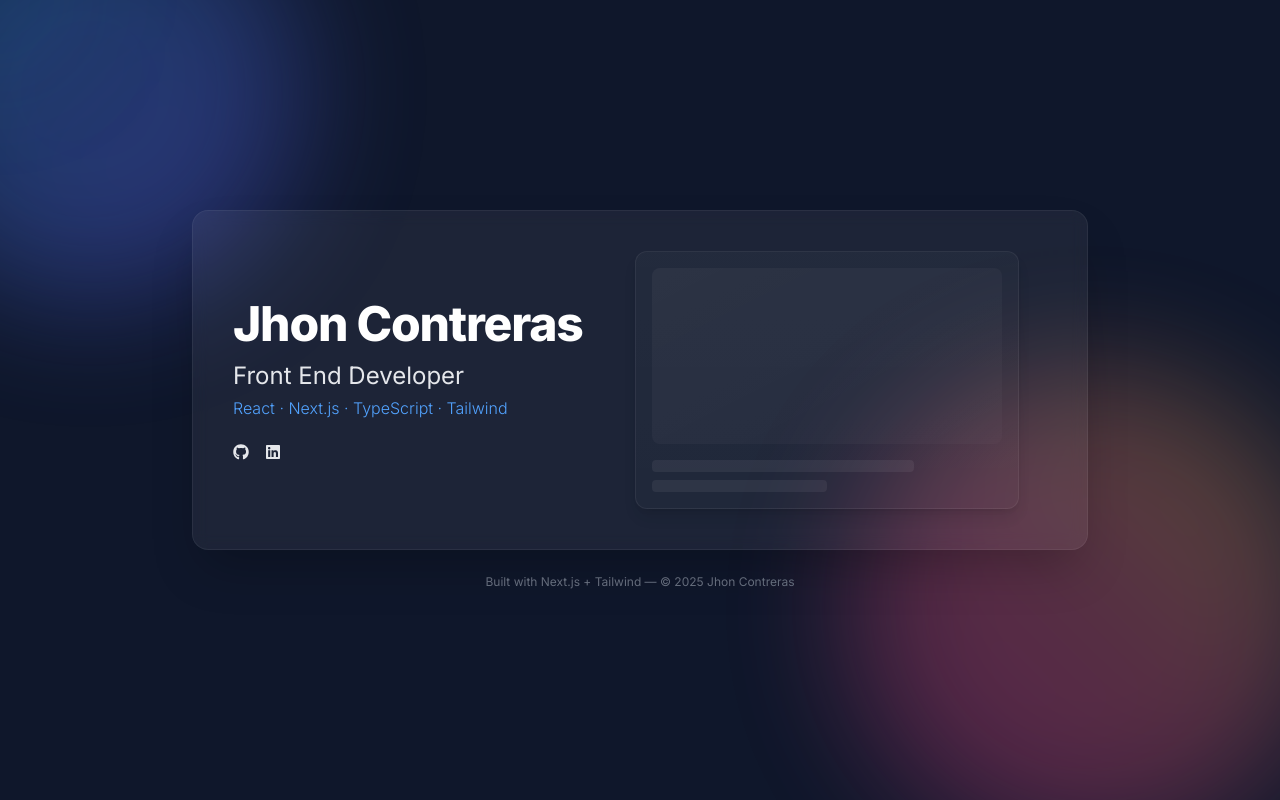
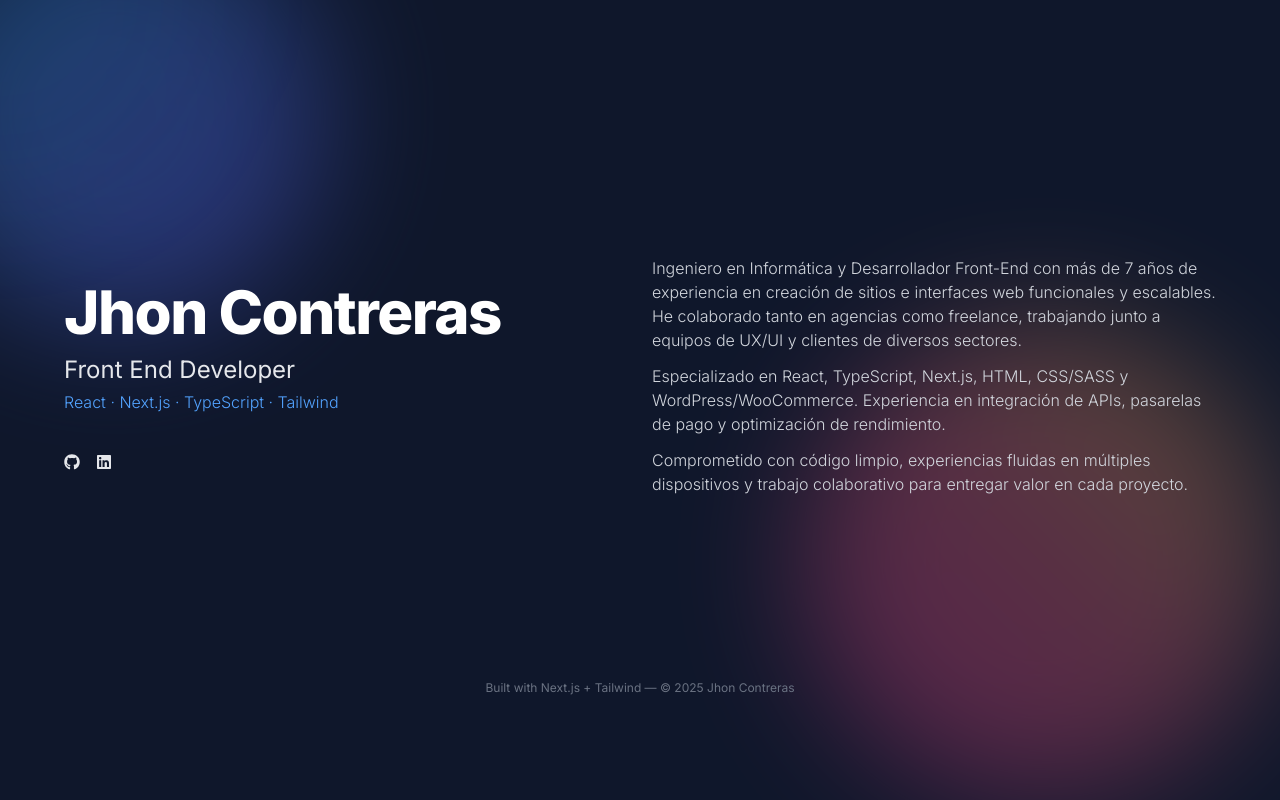
Before and after one commit to Jhon-Contreras/portfolio, a Next.js app: page / in a window 1280 px wide. Built offline with nearby package versions, Linux system fonts and the light colour scheme.

Commit message:
Contenido descripcion, halo, movimiento elementos bg

```diff
--- a/src/components/CursorHalo.tsx
+++ b/src/components/CursorHalo.tsx
@@ -16,10 +16,10 @@ export default function CursorHalo() {
     <div
       className="pointer-events-none fixed top-0 left-0 z-50 transition-transform duration-75 ease-out"
       style={{
-        transform: `translate(${pos.x - 75}px, ${pos.y - 75}px)`,
+        transform: `translate(${pos.x - 200}px, ${pos.y - 200}px)`,
       }}
     >
-      <div className="w-36 h-36 rounded-full bg-blue-400/10 blur-3xl"></div>
+      <div className="w-[400px] h-[400px] rounded-full bg-blue-400/5 blur-3xl"></div>
     </div>
   );
 }
--- a/src/pages/index.tsx
+++ b/src/pages/index.tsx
@@ -16,16 +16,16 @@ export default function Home() {
       <main className="min-h-screen bg-slate-900 relative overflow-hidden">
         <CursorHalo />
         {/* Decorative blurred gradients */}
-        <div className="absolute -left-24 -top-24 w-[420px] h-[420px] rounded-full bg-gradient-to-br from-[#006E9F] to-indigo-500 opacity-40 blur-3xl transform-gpu -translate-x-6 -translate-y-6 pointer-events-none"></div>
-        <div className="absolute right-0 bottom-0 w-[480px] h-[480px] rounded-full bg-gradient-to-tr from-pink-500 via-rose-400 to-amber-300 opacity-30 blur-3xl transform-gpu translate-x-12 translate-y-12 pointer-events-none"></div>
+        <div className="absolute -left-24 -top-24 w-[420px] h-[420px] rounded-full bg-gradient-to-br from-[#006E9F] to-indigo-500 opacity-40 blur-3xl pointer-events-none animate-float1"></div>
+        <div className="absolute right-0 bottom-0 w-[480px] h-[480px] rounded-full bg-gradient-to-tr from-pink-500 via-rose-400 to-amber-300 opacity-30 blur-3xl pointer-events-none animate-float2"></div>
 
-        <div className="relative z-10 flex min-h-screen items-center justify-center px-6 py-24">
-          <section className="max-w-4xl w-full">
-            <div className="mx-auto backdrop-blur-sm bg-white/6 border border-white/6 rounded-2xl p-10 shadow-2xl">
-              <div className="flex flex-col md:flex-row md:items-center md:justify-between gap-6">
+        <div className="relative z-10 flex min-h-screen items-start justify-center px-6 py-24">
+          <section className="max-w-6xl w-full">
+            <div className="flex flex-col md:flex-row md:items-center md:justify-between gap-6 h-auto md:h-[70vh]">
+              <div className="flex-1 flex items-center justify-start">
                 <div>
                   <h1
-                    className={`${inter.className} text-4xl sm:text-5xl font-extrabold tracking-tight text-white`}
+                    className={`${inter.className} text-4xl sm:text-6xl font-extrabold tracking-tight text-white`}
                   >
                     Jhon Contreras
                   </h1>
@@ -39,25 +39,7 @@ export default function Home() {
                   >
                     React · Next.js · TypeScript · Tailwind
                   </p>
-
-                  {/**
-                *  <div className="mt-6 flex flex-wrap gap-3">
-                  <Link
-                    href="#portfolio"
-                    className="inline-flex items-center gap-3 rounded-full px-5 py-2.5 bg-white/10 hover:bg-white/20 text-white transition"
-                  >
-                    Ver portfolio
-                  </Link>
-
-                  <Link
-                    href="#contact"
-                    className="inline-flex items-center gap-3 rounded-full px-5 py-2.5 border border-white/10 hover:bg-white/5 text-white transition"
-                  >
-                    Contacto
-                  </Link>
-                </div>
-                */}
-                  <div className="mt-6 flex items-center gap-4">
+                  <div className="mt-10 flex items-center gap-4">
                     <a
                       href="https://github.com/Jhon-Contreras"
                       target="_blank"
@@ -80,15 +62,49 @@ export default function Home() {
                   </div>
                 </div>
 
-                <div className="flex-1 flex items-center justify-center">
-                  {/* Example hero card / screenshot placeholder */}
-                  <div className="w-full max-w-sm rounded-xl border border-white/6 bg-gradient-to-b from-white/3 to-white/2 p-4 shadow-lg">
-                    <div className="h-44 rounded-lg bg-gradient-to-br from-white/6 to-white/3 animate-pulse" />
-                    <div className="mt-4 space-y-2">
-                      <div className="h-3 w-3/4 rounded bg-white/6" />
-                      <div className="h-3 w-1/2 rounded bg-white/6" />
-                    </div>
-                  </div>
+                {/**
+                *  <div className="mt-6 flex flex-wrap gap-3">
+                  <Link
+                    href="#portfolio"
+                    className="inline-flex items-center gap-3 rounded-full px-5 py-2.5 bg-white/10 hover:bg-white/20 text-white transition"
+                  >
+                    Ver portfolio
+                  </Link>
+
+                  <Link
+                    href="#contact"
+                    className="inline-flex items-center gap-3 rounded-full px-5 py-2.5 border border-white/10 hover:bg-white/5 text-white transition"
+                  >
+                    Contacto
+                  </Link>
+                </div>
+                */}
+              </div>
+
+              <div className="flex-1 flex items-center justify-start">
+                {/* Example hero card / screenshot placeholder */}
+                <div className="w-full ">
+                  <p className={`${inter.className} font-light text-gray-300`}>
+                    Ingeniero en Informática y Desarrollador Front-End con más
+                    de 7 años de experiencia en creación de sitios e interfaces
+                    web funcionales y escalables. He colaborado tanto en
+                    agencias como freelance, trabajando junto a equipos de UX/UI
+                    y clientes de diversos sectores.
+                  </p>
+                  <p
+                    className={`${inter.className} mt-3 font-light text-gray-300`}
+                  >
+                    Especializado en React, TypeScript, Next.js, HTML, CSS/SASS
+                    y WordPress/WooCommerce. Experiencia en integración de APIs,
+                    pasarelas de pago y optimización de rendimiento.
+                  </p>
+                  <p
+                    className={`${inter.className} mt-3 font-light text-gray-300`}
+                  >
+                    Comprometido con código limpio, experiencias fluidas en
+                    múltiples dispositivos y trabajo colaborativo para entregar
+                    valor en cada proyecto.
+                  </p>
                 </div>
               </div>
             </div>
--- /dev/null
+++ b/tailwind.config.js
@@ -0,0 +1,22 @@
+// tailwind.config.js
+module.exports = {
+  theme: {
+    extend: {
+      keyframes: {
+        float1: {
+          "0%, 100%": { transform: "translate(0, 0)" },
+          "50%": { transform: "translate(-10px, -10px)" },
+        },
+        float2: {
+          "0%, 100%": { transform: "translate(0, 0)" },
+          "50%": { transform: "translate(15px, 15px)" },
+        },
+      },
+      animation: {
+        float1: "float1 6s ease-in-out infinite",
+        float2: "float2 8s ease-in-out infinite",
+      },
+    },
+  },
+  plugins: [],
+};
```
